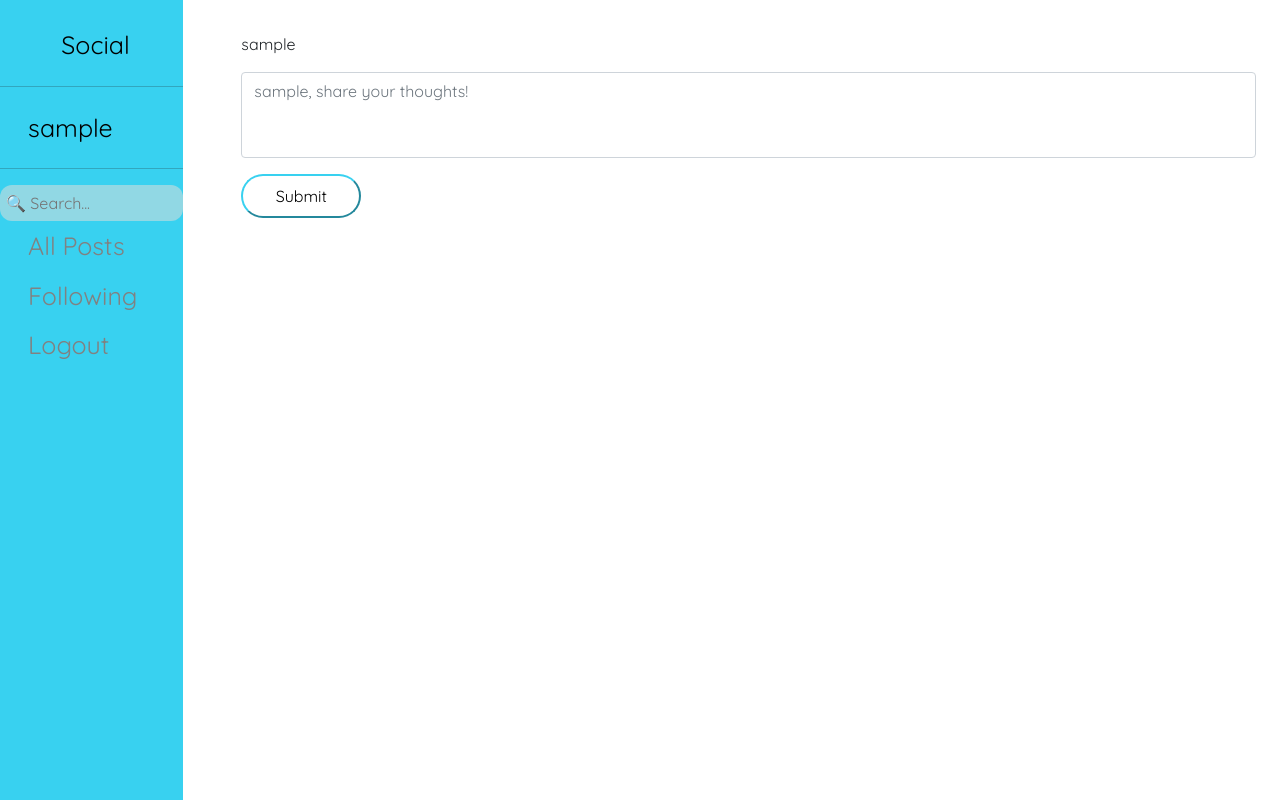
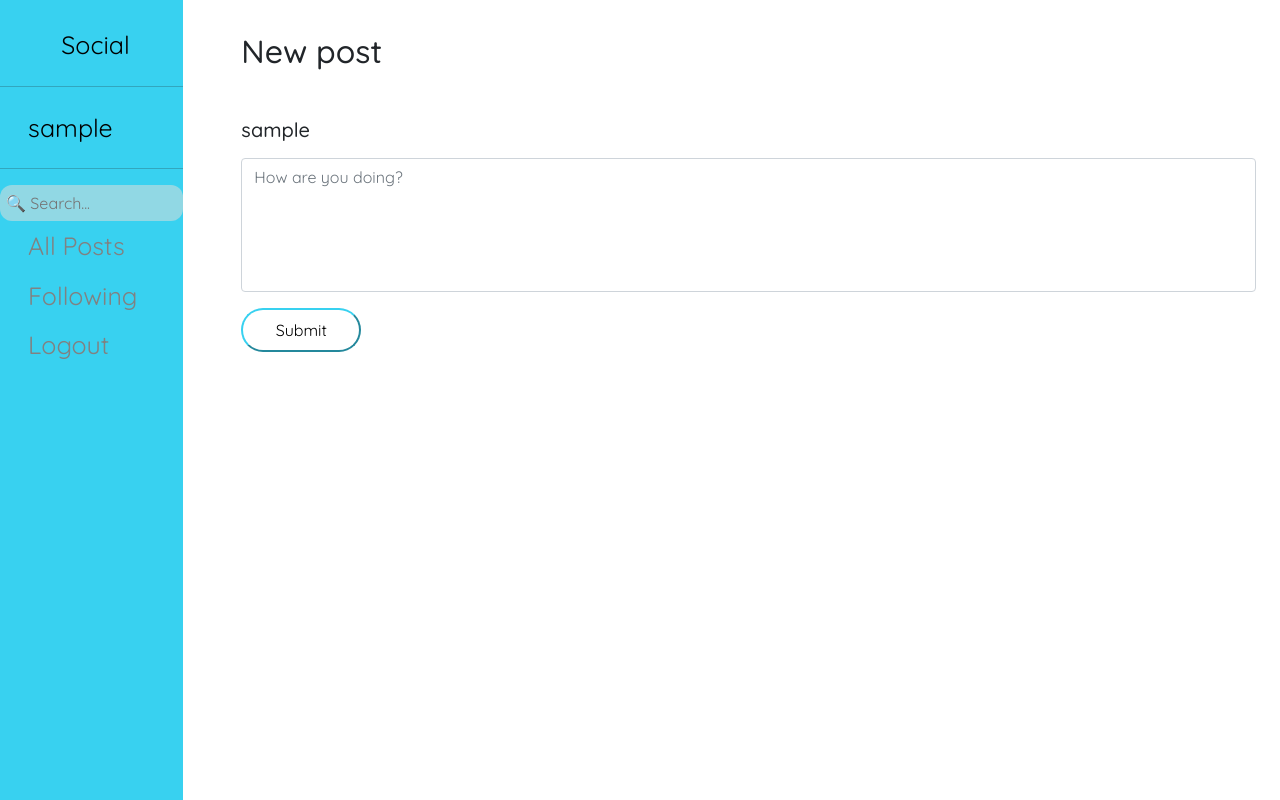
Before and after one commit to clementckmc/django-social, a Django app: page /create-post in a window 1280 px wide. Run offline with Django 4.2, Linux system fonts and the light colour scheme; the visitor is signed in with stand-in values (Sample User, id 1); style sheets or scripts are compiled from the project's sources; some libraries are stand-ins or nearby versions.

Commit message:
update post

```diff
--- a/base/forms.py
+++ b/base/forms.py
@@ -1,11 +1,14 @@
-from django.forms import ModelForm
+from django.forms import ModelForm, Textarea
 from django.contrib.auth.models import User
 from .models import Post, Reply
 
 class PostForm(ModelForm):
     class Meta:
         model = Post
-        fields = '__all__'
+        fields = ['content']
+        widgets = {
+            'content': Textarea(attrs={'class': 'form-control', 'placeholder': 'How are you doing?', 'cols': 20, 'rows': 5})
+        }
 
 class UserForm(ModelForm):
     class Meta:
--- a/base/templates/base/post.html
+++ b/base/templates/base/post.html
@@ -13,7 +13,7 @@
           <i class="fa-solid fa-list-ul"></i>
         </button>
         <ul class="dropdown-menu">
-          <li><a class="dropdown-item" href="#">Edit</a></li>
+          <li><a class="dropdown-item" href="{% url 'update-post' post.id %}">Edit</a></li>
           <li><a class="dropdown-item" href="#delete" data-bs-toggle="modal" data-bs-target="#DeleteModal">Delete</a></li>
         </ul>
       </div>
--- a/base/templates/base/post_form.html
+++ b/base/templates/base/post_form.html
@@ -3,11 +3,16 @@
 {% block content %}
 
 <div class="container mt-3">
-  <p>{{request.user.username}}</p>
+  {% if page %}
+    <h2 class="mb-5">Edit post</h2>
+  {% else %}
+    <h2 class="mb-5">New post</h2>
+  {% endif %}
+  <h5 class="mb-3">{{request.user.username}}</h5>
   <form method="POST" action="">
     {% csrf_token %}
     <div class="mb-3">
-      <textarea name="content" class="form-control" rows="3" placeholder="{{request.user.username}}, share your thoughts! "></textarea>
+      {{form.content}}
     </div>
     <input type="submit" value="Submit" class="input-btn">
   </form>
--- a/base/urls.py
+++ b/base/urls.py
@@ -9,4 +9,5 @@ urlpatterns = [
     path('create-post', views.createPost, name='create-post'),
     path('post/<str:pk>', views.post, name="post"),
     path('post/delete/<str:pk>', views.deletePost, name="delete-post"),
+    path('post/update/<str:pk>', views.updatePost, name="update-post"),
 ]
--- a/base/views.py
+++ b/base/views.py
@@ -83,9 +83,6 @@ def post(request, pk):
             )
             return redirect('post', pk=post.id)
 
-
-    # edit post
-
     context= {'post': post, 'replies': replies}
     return render(request, 'base/post.html', context)
 
@@ -97,3 +94,21 @@ def deletePost(request, pk):
     if request.method == 'POST':
         post.delete()
         return redirect('home')
+
+@login_required(login_url='login')
+def updatePost(request, pk):
+    page = 'edit'
+    post = Post.objects.get(id=pk)
+    form = PostForm(instance=post)
+
+    if request.user != post.user:
+        return HttpResponse('You are not allowed here')
+
+    if request.method == 'POST':
+        form = PostForm(request.POST, instance=post)
+        if form.is_valid():
+            form.save()
+            return redirect('post', pk)
+
+    context = {'form': form, 'page': page}
+    return render(request, 'base/post_form.html', context)
```
